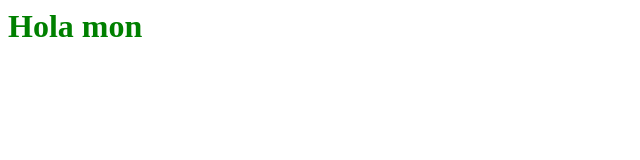
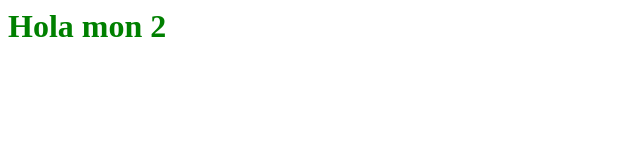
Before and after one commit to amandeeparora99/PracticaGit, a plain HTML site: page index.html in a window 1280 px wide. Shown: the full height of the page, 0-640 px from the left. Drawn offline with Linux system fonts and the light colour scheme.

Commit message:
Hola mon 2

```diff
--- a/index.html
+++ b/index.html
@@ -4,6 +4,6 @@
 	<link rel="stylesheet" href="styles.css">
 </head>
 <body>
-	<h1>Hola mon</h1>
+	<h1>Hola mon 2</h1>
 </body>
 </html>
```
